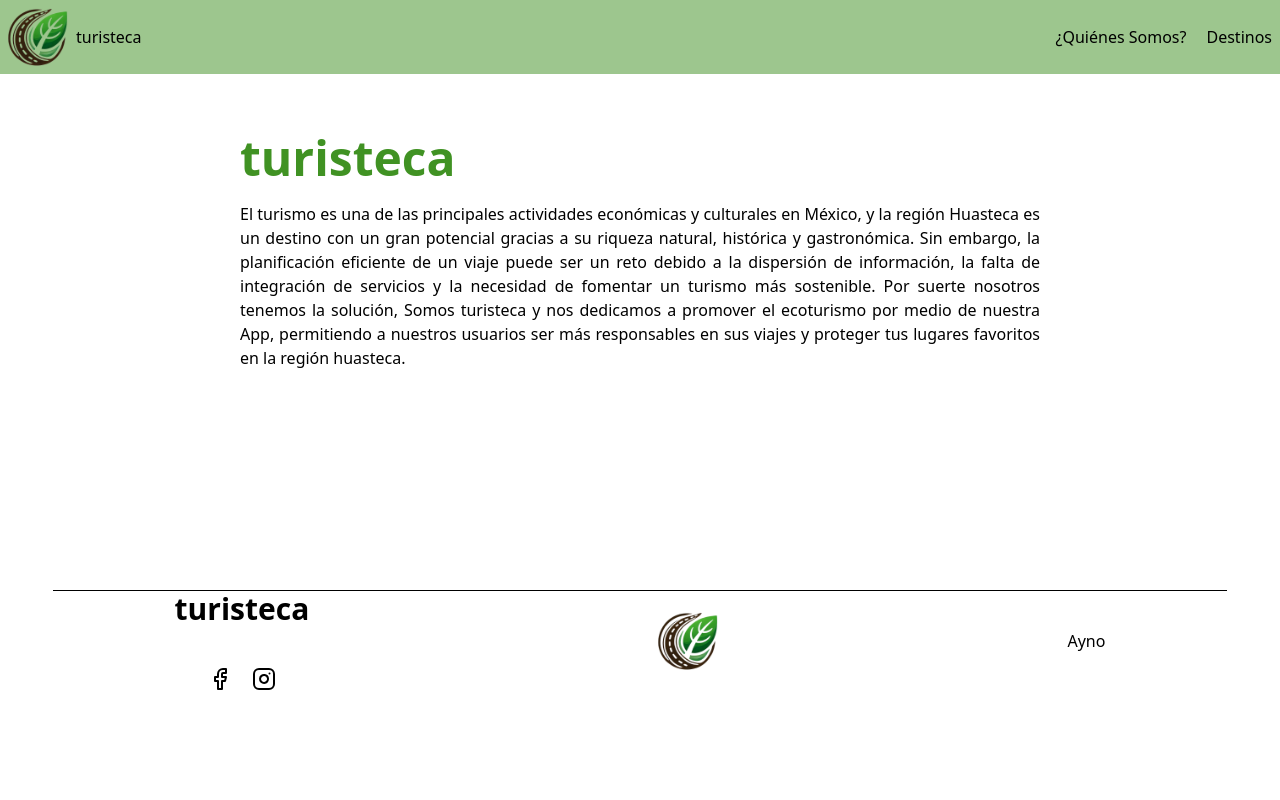
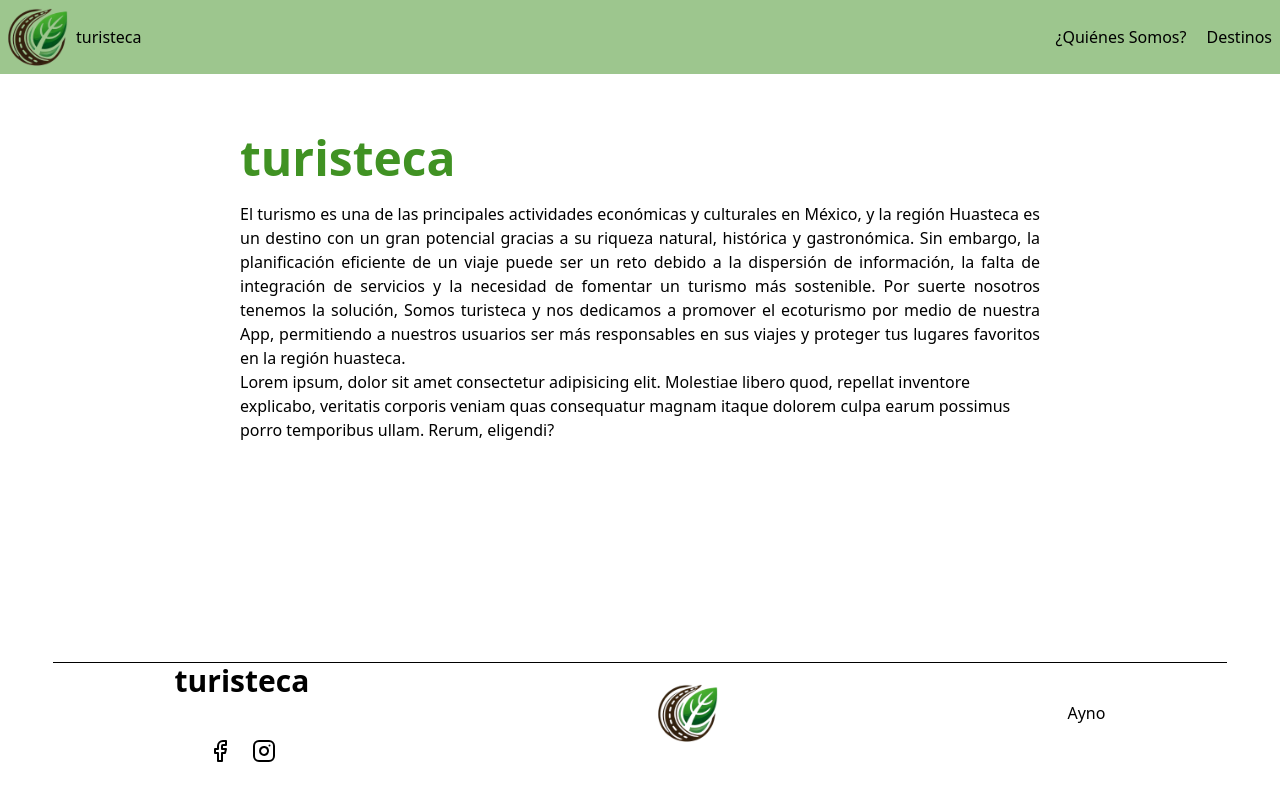
Before and after one commit to Eduardo-Sanchezs/frontend-web-turisteca, a React (Vite) app: page / in a window 1280 px wide. Built offline with nearby package versions, Linux system fonts and the light colour scheme.

Commit message:
Se agrega un lorem a la landing page

```diff
--- a/src/Pages/LandingPage.jsx
+++ b/src/Pages/LandingPage.jsx
@@ -11,6 +11,7 @@ const LandingPage = () => {
                             histórica y gastronómica. Sin embargo, la planificación eficiente de un viaje puede ser un reto debido a la dispersión de información, la falta de integración de servicios y la
                             necesidad de fomentar un turismo más sostenible. Por suerte nosotros tenemos la solución, Somos turisteca y nos dedicamos a promover el ecoturismo por medio de nuestra App, permitiendo a nuestros usuarios ser más responsables en sus viajes y proteger tus lugares favoritos en la región huasteca.
                         </p>
+                        <p>Lorem ipsum, dolor sit amet consectetur adipisicing elit. Molestiae libero quod, repellat inventore explicabo, veritatis corporis veniam quas consequatur magnam itaque dolorem culpa earum possimus porro temporibus ullam. Rerum, eligendi?</p>
                     </nav>
                 </div>
             </div>
```
